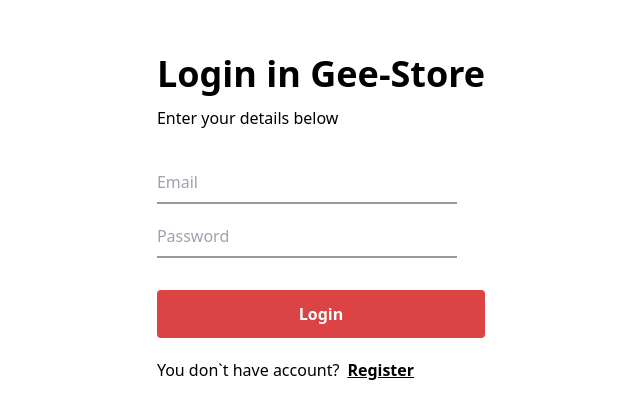
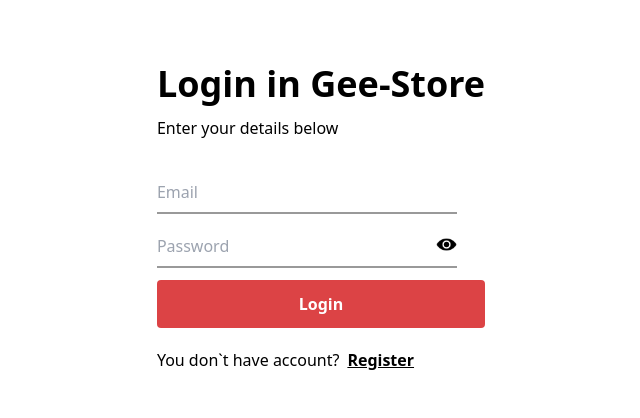
Before and after one commit to 545466/Gee-store, a React (Vite) app: page /Login in a window 1280 px wide. Shown: the part 172-590 px from the top of the page, without its empty margins (319-959 px from the left). Built offline with nearby package versions, Linux system fonts and the light colour scheme; no server answers.

Commit message:
Added hide/show password

```diff
--- a/src/Component/Categories/Accessories.jsx
+++ b/src/Component/Categories/Accessories.jsx
@@ -4,6 +4,7 @@
 import { Link } from "react-router-dom";
 import { useContext } from 'react'
 import { AppContext } from "../../App";
+import Footer from "../Footer";
 
 const Accessories = () => {
   const {addToCart} = useContext(AppContext)
@@ -37,6 +38,7 @@
               })}
             </div>
           </section>
+          <Footer/>
         </>
   )
 }
--- a/src/Component/Categories/Bag.jsx
+++ b/src/Component/Categories/Bag.jsx
@@ -4,6 +4,7 @@
 import { Link } from "react-router-dom";
 import { useContext } from 'react'
 import { AppContext } from "../../App";
+import Footer from "../Footer";
 
 const Bag = () => {
   const {addToCart} = useContext(AppContext)
@@ -37,6 +38,7 @@
           })}
         </div>
       </section>
+      <Footer/>
     </>
   );
 };
--- a/src/Component/Categories/Fragrance.jsx
+++ b/src/Component/Categories/Fragrance.jsx
@@ -4,6 +4,7 @@
 import { Link } from "react-router-dom";
 import { useContext } from 'react'
 import { AppContext } from "../../App";
+import Footer from "../Footer";
 
 const Fragrance = () => {
   const {addToCart} = useContext(AppContext)
@@ -37,6 +38,7 @@
               })}
             </div>
           </section>
+          <Footer/>
         </>
   )
 }
--- a/src/Component/Categories/Phone.jsx
+++ b/src/Component/Categories/Phone.jsx
@@ -4,6 +4,7 @@
 import { Link } from "react-router-dom";
 import { useContext } from 'react'
 import { AppContext } from "../../App";
+import Footer from "../Footer";
 
 const Phone = () => {
   const {addToCart} = useContext(AppContext)
@@ -37,6 +38,7 @@
               })}
             </div>
           </section>
+          <Footer/>
         </>
   )
 }
--- a/src/Component/Categories/Shoe.jsx
+++ b/src/Component/Categories/Shoe.jsx
@@ -4,6 +4,7 @@
 import { Link } from "react-router-dom";
 import { useContext } from 'react'
 import { AppContext } from "../../App";
+import Footer from "../Footer";
 
 const Shoe = () => {
   const {addToCart} = useContext(AppContext)
@@ -37,6 +38,7 @@
               })}
             </div>
           </section>
+          <Footer/>
         </>
   )
 }
--- a/src/Component/Categories/Sport.jsx
+++ b/src/Component/Categories/Sport.jsx
@@ -4,6 +4,7 @@
 import { Link } from "react-router-dom";
 import { useContext } from 'react'
 import { AppContext } from "../../App";
+import Footer from "../Footer";
 
 const Sport = () => {
   const {addToCart} = useContext(AppContext)
@@ -37,6 +38,7 @@
               })}
             </div>
           </section>
+          <Footer/>
         </>
   )
 }
--- a/src/Component/Header.jsx
+++ b/src/Component/Header.jsx
@@ -1,8 +1,14 @@
 import { useState } from 'react'
 import { FaSearch, FaHeart, FaCartPlus, FaHamburger } from 'react-icons/fa'
 import { Link } from 'react-router-dom'
+import { useContext } from 'react';
+import { AuthContext } from './Context/AuthContext.jsx';
+import { auth } from "../config/firebase"
+import {signOut} from "firebase/auth"
 const Header = () => {
   const [open, setOpen] = useState(false)
+  const { currentUser } = useContext(AuthContext);
+
   return (
     <>
       <header className='flex static justify-between border-Gray border-b-2 px-10  lg:px-40 h-20 items-center'>
@@ -12,7 +18,9 @@
               <Link className='px-5 font-semibold hover:text-Pink cursor-pointer' to={"/"}>Home</Link>
               <Link className='px-5 font-semibold hover:text-Pink cursor-pointer' to={"/Contact"}>Contact</Link>
               <Link className='px-5 font-semibold hover:text-Pink cursor-pointer' to={"/About"}>About</Link>
-              <Link className='px-5 font-semibold hover:text-Pink cursor-pointer' to={"/SignUp"}>Sign Up</Link>
+              {
+                currentUser ? "" : <Link className='px-5 font-semibold hover:text-Pink cursor-pointer' to={"/SignUp"}>Sign Up</Link>
+              }
             </ul>
         </nav>
         <div className='flex  items-center'>
@@ -23,6 +31,7 @@
           <FaHeart className='mr-5'/>
           <Link to={"/cart"}><FaCartPlus className='mr-5'/></Link>
           <FaHamburger className='flex lg:hidden' onClick={()=> setOpen(!open)}/>
+          <button onClick={()=>signOut(auth)} className='bg-Pink rounded-full text-White px-5 pb-3 pt-2' >Logout</button>
         </div>
       </header>
     </>
--- a/src/Component/Login.jsx
+++ b/src/Component/Login.jsx
@@ -2,17 +2,23 @@
 import { signInWithEmailAndPassword } from "firebase/auth";
 import { auth } from "../config/firebase";
 import { useState } from 'react';
+import hide from "../assets/images/hide.png"
+import show from "../assets/images/show.png"
 
 const Login = () => {
   const [email, setEmail] = useState("");
   const [password, setPassword] = useState("");
   const [error, setError] = useState(false);
+  const [isSubmitting, setIsSubmitting] = useState(false);
+  const [showPassword, setShowPassword] = useState(false);
+
   const navigate = useNavigate()
 
   const Login = async (e) => {
     e.preventDefault()
     try {
       await signInWithEmailAndPassword(auth, email, password)
+      setIsSubmitting((prev) => !prev);
       navigate("/")
     } catch(error){
       setError(true)
@@ -25,12 +31,15 @@
         <div className='grid text-left justify-center my-auto '>
             <h1 className='pb-3 text-xl lg:text-4xl font-semibold'>Login in Gee-Store</h1>
             <p>Enter your details below</p>
-            <div className='pt-10 pb-3 w-[300px] grid'>
+            <div className='pt-10  pb-3 w-[300px] grid'>
                 <input onChange={(e) => setEmail(e.target.value)} className='border-b-2 mb-5 pb-2 outline-none border-Grey'  type="email" name="" placeholder='Email' />
-                <input onChange={(e) => setPassword(e.target.value)} className='border-b-2 mb-5 pb-2 outline-none border-Grey' type="password" placeholder='Password' />
+                <div className=' flex justify-between border-b-2 border-Grey'>
+                  <input onChange={(e) => setPassword(e.target.value)} className='pb-2 outline-none' type={ showPassword ? "text" : "password"} placeholder='Password' />
+                  <img className='w-[1.3rem] h-[1.3rem]' src={showPassword ? hide : show} onClick={() => setShowPassword((prev) => !prev)}></img>
+                </div>
             </div>
                 { error && <span className='pb-3 text-Pink'>Wrong email or password</span>}
-                <button onClick={Login} className=' py-3 w-full bg-Pink text-White font-semibold rounded'>Login</button>
+            <button disabled={isSubmitting} onClick={Login} className=' py-3 w-full bg-Pink text-White font-semibold rounded'>{ isSubmitting ? "Logining" : "Login"}</button>
             <div className='flex  items-center gap-2 rounded py-5 '>
                 <p className=''>You don`t have account?</p>
                 <Link to={"/SignUp"} className='underline font-semibold'>Register</Link>
```
Also changed, not shown: src/assets/images/hide.png (added), src/assets/images/show.png (added).
